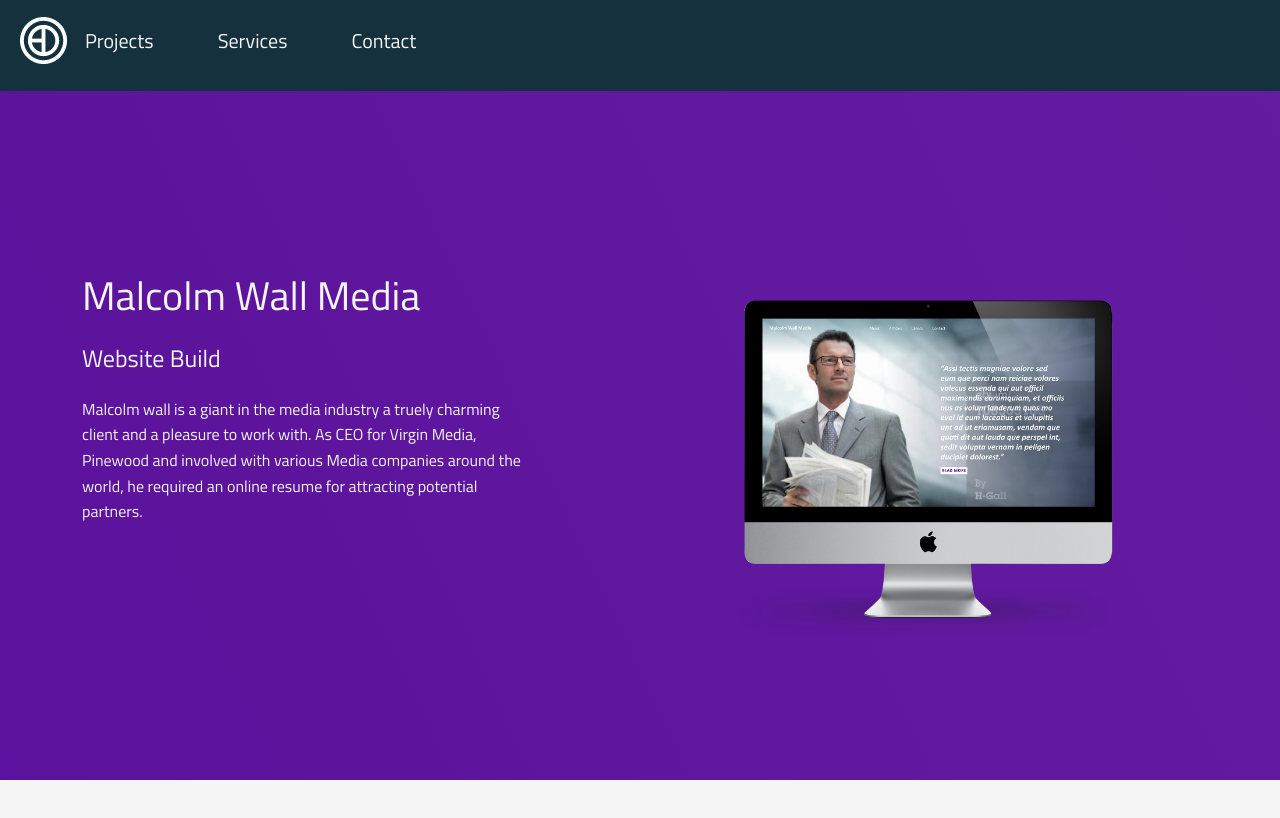
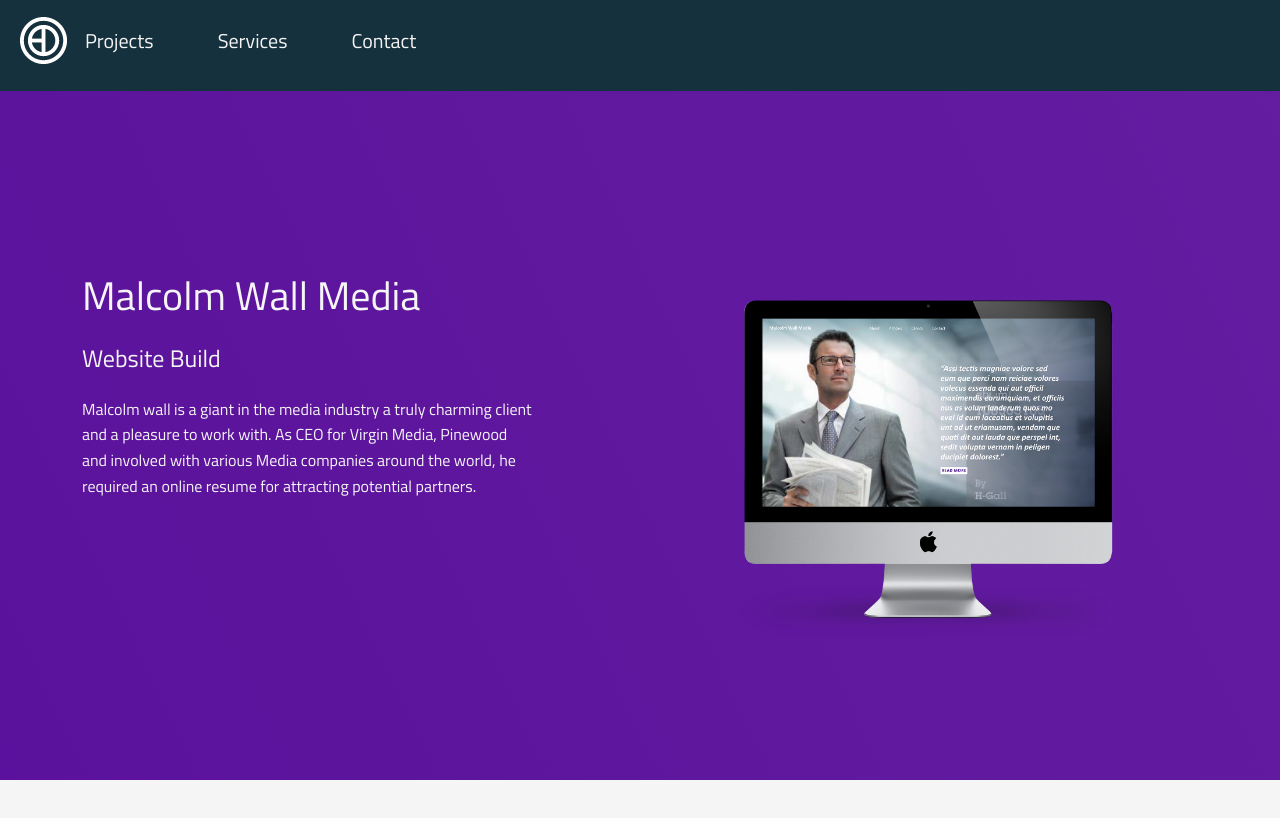
Before and after one commit to bendandoSolo/bendando, a Next.js app: page /malcolm-wall in a window 1280 px wide. Shown: the top 818 px of the page. Built offline with nearby package versions, Linux system fonts and the light colour scheme.

Commit message:
malcolm wall page spelling updated

```diff
--- a/pages/malcolm-wall.js
+++ b/pages/malcolm-wall.js
@@ -23,7 +23,7 @@
       <ProjectBanner
         title="Malcolm Wall Media"
         type="Website Build"
-        text="Malcolm wall is a giant in the media industry a truely charming
+        text="Malcolm wall is a giant in the media industry a truly charming
               client and a pleasure to work with. As CEO for Virgin Media,
               Pinewood and involved with various Media companies around the
               world, he required an online resume for attracting potential
```
